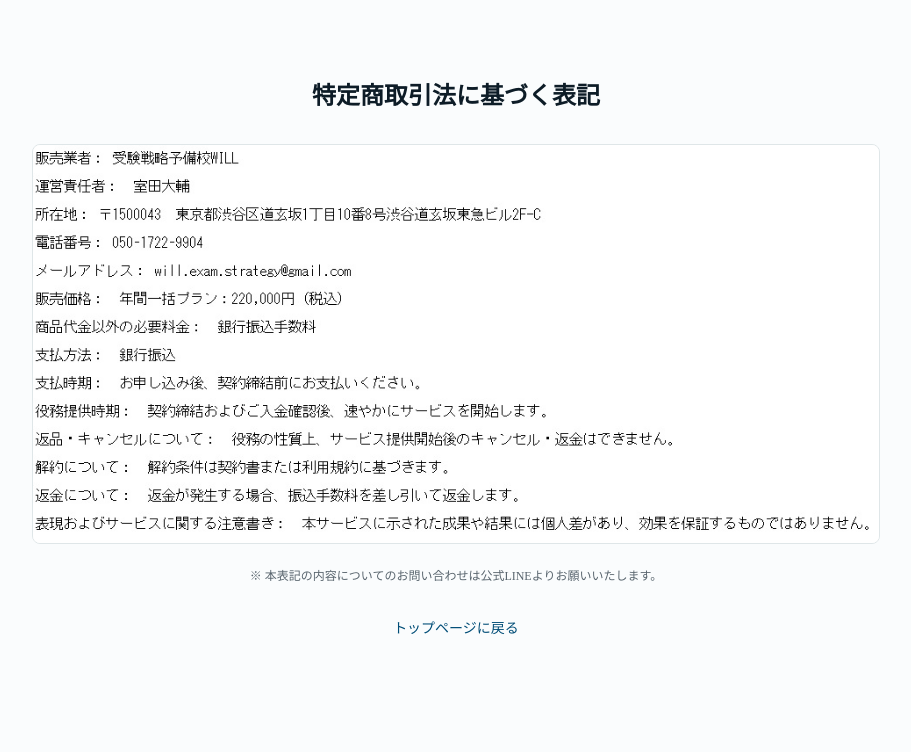
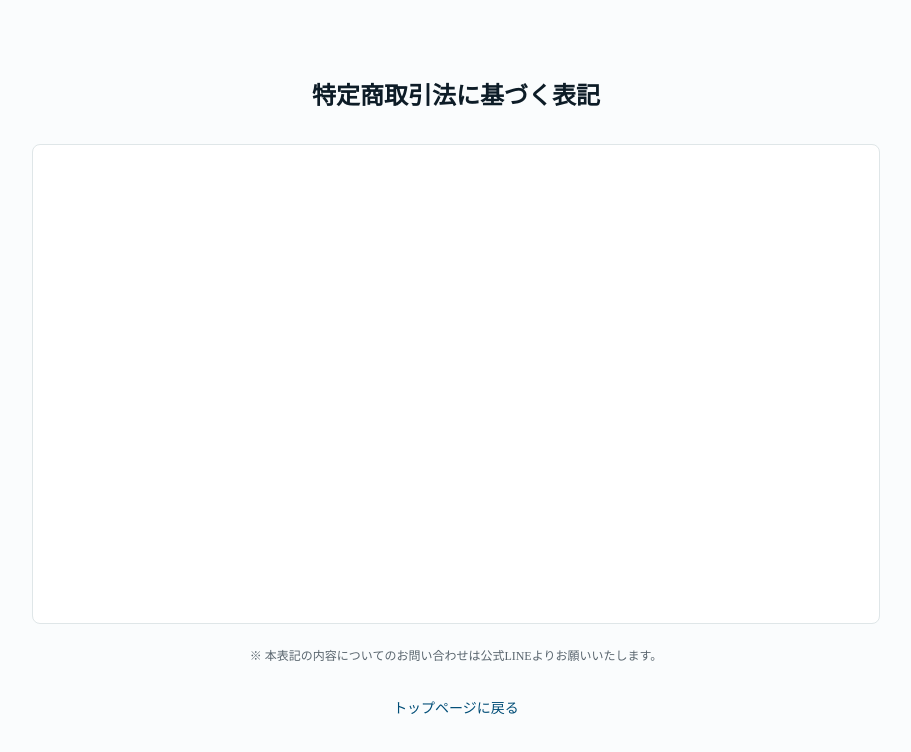
Before and after one commit to kbcldon0628-glitch/will.strategy.online, a Next.js app: page /legal in a window 1280 px wide. Shown: the top 752 px of the page, without its empty margins (184-1095 px from the left). Built offline with nearby package versions, Linux system fonts and the light colour scheme.

Commit message:
Remove legal page image; leave placeholder for future upload.
Netlify was still serving the old page because this change had not been pushed.

Co-authored-by: Cursor <cursoragent@cursor.com>

```diff
--- a/app/legal/page.tsx
+++ b/app/legal/page.tsx
@@ -1,4 +1,3 @@
-import Image from "next/image"
 import Link from "next/link"
 import type { Metadata } from "next"
 
@@ -15,19 +14,11 @@ export default function LegalPage() {
           特定商取引法に基づく表記
         </h1>
 
+        {/* 後日画像を載せる場合は public/images/ に配置して Image を追加 */}
         <div
-          className="bg-card rounded-lg border border-border overflow-hidden"
+          className="bg-card rounded-lg border border-border min-h-[480px]"
           data-nosnippet="true"
-        >
-          <Image
-            src="/images/legal-tokusho.png"
-            alt="特定商取引法に基づく表記"
-            width={1200}
-            height={1600}
-            className="w-full h-auto"
-            priority
-          />
-        </div>
+        />
 
         <p className="text-xs text-muted-foreground text-center mt-6">
           ※ 本表記の内容についてのお問い合わせは公式LINEよりお願いいたします。
```
Also changed, not shown: public/images/legal-tokusho.png (deleted), 1 other file (tests, documents, lock files or other folders).
